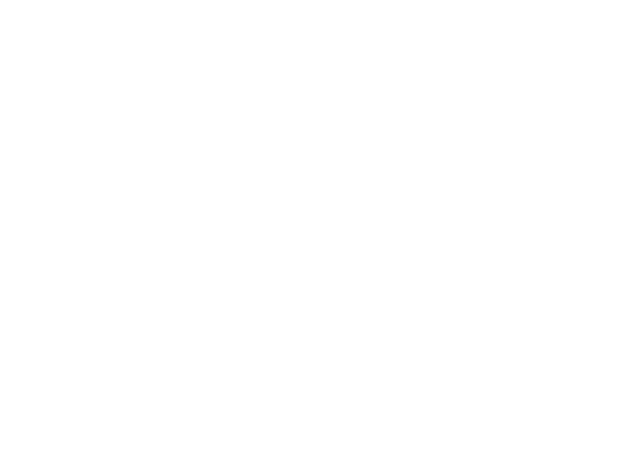
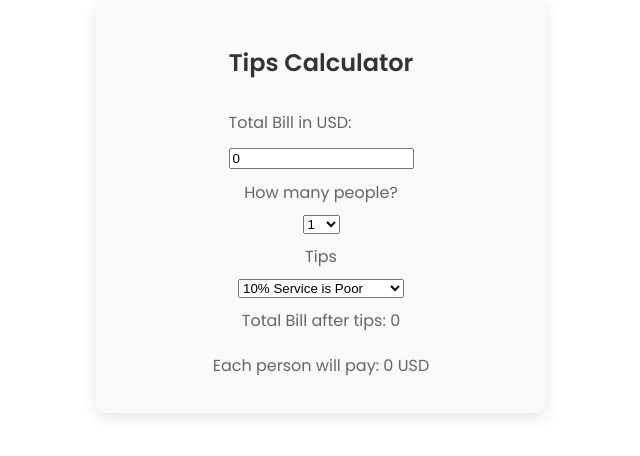
Before and after one commit to Chingsan53/smart-solve, a React (Create React App) app: page /tip-calculator in a window 1280 px wide. Before the commit this address had no page. Shown: the top 456 px of the page, without its empty margins (319-959 px from the left). Built offline with nearby package versions, Linux system fonts and the light colour scheme.

Commit message:
added tip calculator

```diff
--- a/src/App.js
+++ b/src/App.js
@@ -1,12 +1,14 @@
 import { Routes, Route } from "react-router-dom";
 import CurrencyConverter from "./components/currency-converter/currency-converter.component";
 import Category from "./components/category/category.component";
+import TipCalculator from "./components/tip-calculator/tip-calculator.component";
 
 const App = () => {
   return (
     <Routes>
       <Route path="/" element={<Category />} />
       <Route path="/currency-converter" element={<CurrencyConverter />} />
+      <Route path="/tip-calculator" element={<TipCalculator />} />
     </Routes>
   );
 };
--- a/src/components/category/category.component.jsx
+++ b/src/components/category/category.component.jsx
@@ -14,7 +14,7 @@
             <img className="card-image" src="/img/currency.jpg" alt="" />
             <div className="card-title">Currency Converter</div>
           </Link>
-          <Link className="card" to="/tip-calculation">
+          <Link className="card" to="/tip-calculator">
             <img className="card-image" src="/img/tip-calculator.jpg" alt="" />
             <div className="card-title">Tips Calculation</div>
           </Link>
--- /dev/null
+++ b/src/components/tip-calculator/tip-calculator.component.jsx
@@ -0,0 +1,43 @@
+import { useState } from "react";
+import './tip-calculator.component.scss'
+const TipCalculator = () => {
+    const [bill, setBill] = useState(0);
+    const [quantity, setQuantity] = useState(1);
+    const [tip, setTip] = useState(10);
+
+    const roundToTwoDecimals = (num) => {
+        return parseFloat(num.toFixed(2));
+    }
+
+    const calculateTotal = bill + ((bill * tip)/100);
+    const divideWithPeople = calculateTotal/quantity;
+
+
+    return <div className="tip-calculator">
+        <h2>Tips Calculator</h2>
+        <div>
+            <p>Total Bill in USD: </p>
+            <input type="text"
+        value={bill}
+        onChange={(e) => setBill(Number(e.target.value))}></input>
+        </div>
+        <p>How many people?</p>
+        <select value={quantity} onChange={e => setQuantity(Number(e.target.value))}>{Array.from({length: 20}, (_, i) => i + 1).map((num) => (<option value={num} key={num}>
+            {num}
+        </option>))}</select>
+
+        <p>Tips</p>
+        <select value={tip} onChange={e => setTip(Number(e.target.value))}>
+            <option value={10}>10% Service is Poor</option>
+            <option value={15}>15% Service is Good</option>
+            <option value={20}>20% Service is Amazing</option>
+        </select>
+
+
+        <p>Total Bill after tips: {calculateTotal}</p>
+        <p>Each person will pay: {roundToTwoDecimals(divideWithPeople)} USD</p>
+
+    </div>
+}
+
+export default TipCalculator;
--- /dev/null
+++ b/src/components/tip-calculator/tip-calculator.component.scss
@@ -0,0 +1,94 @@
+// Define color palette
+$primary-color: #007bff; // Blue
+$accent-color: #ff4081; // Pink
+$background-color: #f9f9f9; // Light Grey
+$text-color: #333; // Dark Grey
+$text-light-color: #666; // Lighter Grey
+
+// Import Google Font
+@import url('https://fonts.googleapis.com/css2?family=Poppins:wght@400;600&display=swap');
+
+.tip-calculator {
+    font-family: 'Poppins', sans-serif;
+    background-color: $background-color;
+    box-shadow: 0 5px 15px rgba(0, 0, 0, 0.1);
+    border-radius: 10px;
+    padding: 25px;
+    max-width: 400px;
+    margin: auto;
+    display: flex;
+    flex-direction: column;
+    align-items: center;
+
+    h2 {
+        color: $text-color;
+        font-weight: 600;
+        margin-bottom: 20px;
+    }
+
+    p, label {
+        color: $text-light-color;
+        margin: 10px 0;
+    }
+
+    .input-group {
+        width: 100%;
+        margin-bottom: 15px;
+
+        input, select {
+            width: 100%;
+            padding: 10px;
+            margin-top: 5px;
+            border: 2px solid $primary-color;
+            border-radius: 4px;
+            box-sizing: border-box;
+            transition: border-color 0.3s;
+
+            &:focus {
+                outline: none;
+                border-color: $accent-color;
+            }
+        }
+    }
+
+    button {
+        background: linear-gradient(45deg, $primary-color, $accent-color);
+        border: none;
+        color: white;
+        padding: 10px 20px;
+        border-radius: 5px;
+        cursor: pointer;
+        transition: background 0.3s;
+
+        &:hover {
+            background: linear-gradient(45deg, $accent-color, $primary-color);
+        }
+    }
+
+    .result {
+        margin-top: 20px;
+        p {
+            font-size: 1.1rem;
+            color: $text-color;
+            strong {
+                color: $accent-color;
+            }
+        }
+    }
+}
+
+@media (max-width: 600px) {
+    .tip-calculator {
+        width: 100%;
+        padding: 15px;
+    }
+}
+
+@keyframes fadeIn {
+    from { opacity: 0; }
+    to { opacity: 1; }
+}
+
+.tip-calculator {
+    animation: fadeIn 0.5s ease-in-out;
+}
```
